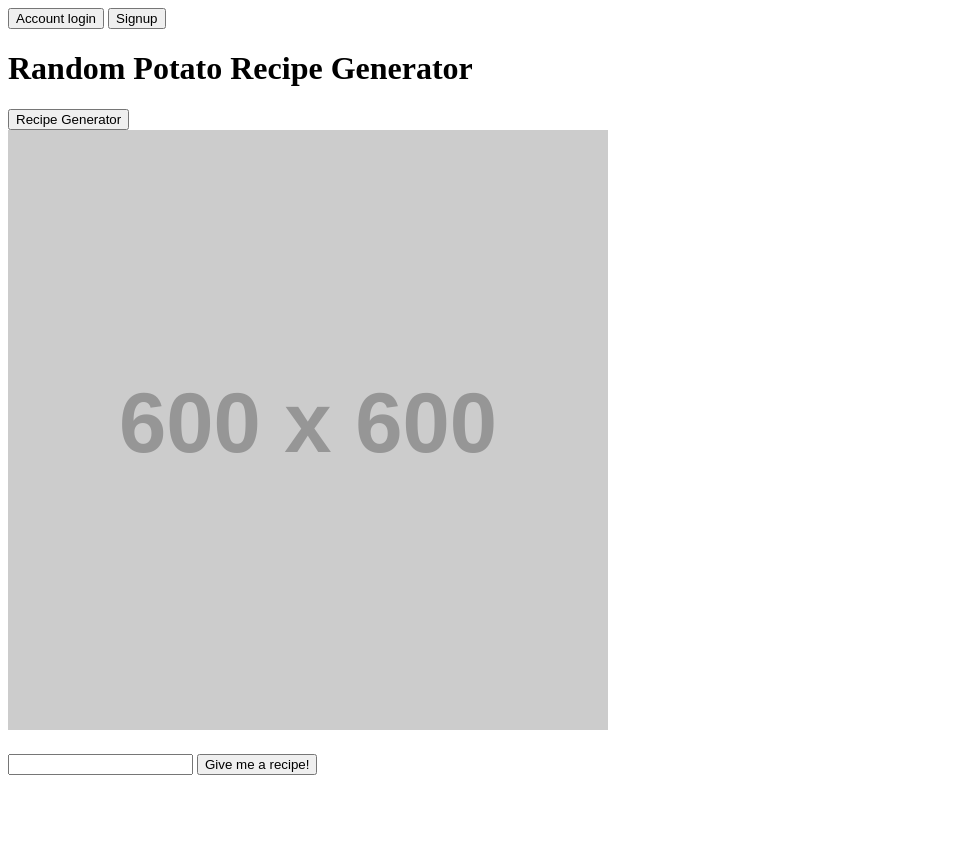
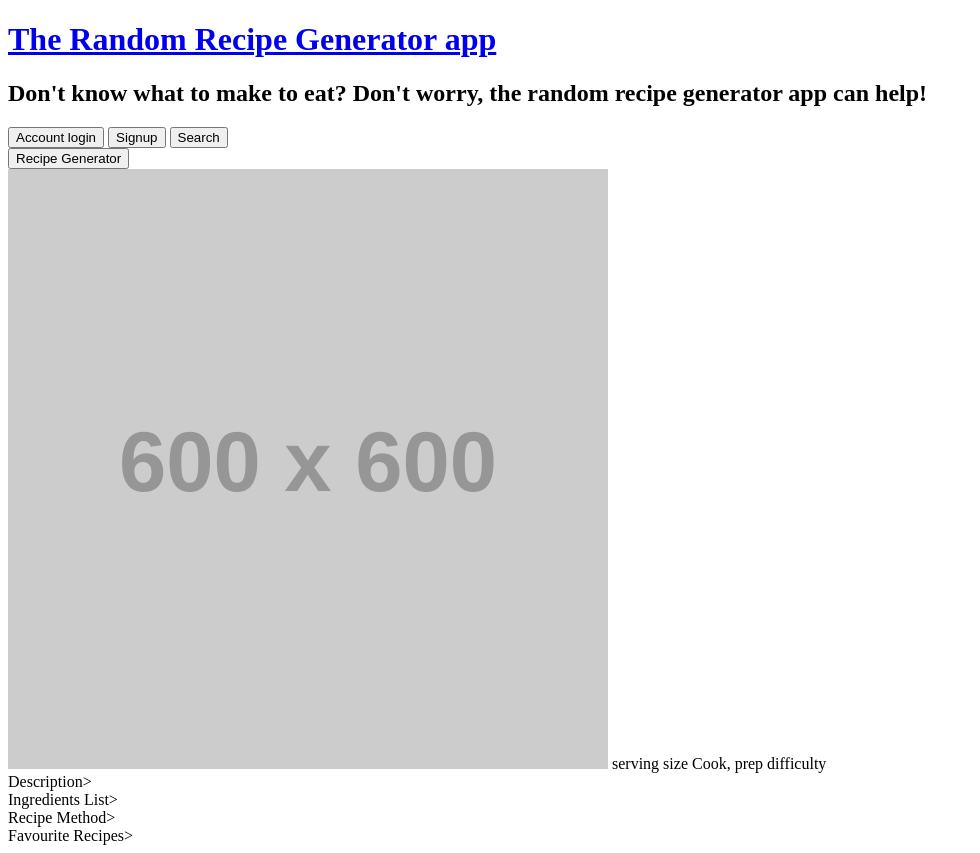
Before and after one commit to SchoolOfCode/w3d5_hackathon-recipe-app-team-back-to-the-future, a plain HTML site: page index.html in a window 1280 px wide. Shown: the whole page, without its empty margins (0-980 px from the left). Before the commit the page ends 800 px from the top, so only its background shows below. Drawn offline with Linux system fonts and the light colour scheme; placeholder pictures from the web are drawn by us.

Commit message:
html edited

```diff
--- a/index.html
+++ b/index.html
@@ -3,21 +3,36 @@
   <head>
     <meta charset="UTF-8" />
     <meta name="viewport" content="width=device-width, initial-scale=1.0" />
-    <title>Random Potato Recipe Generator</title>
+    <title>The Random Recipe Generator app</title>
     <link rel="stylesheet" href= "style.css">
   </head>
   <body>
+    <div class="header">
+  <div class="container">
+    <a href="./"><h1 class="header header__title">The Random Recipe Generator app</h1></a>
+    <h2 class="header__subtitle">Don't know what to make to eat? Don't worry, the random recipe generator app can help!</h2>
+</div>
     <nav>
      <button id="login">Account login</button>
      <button id="Register">Signup</button>
+      <button id="search">Search</button>
     </nav>
-    <h1>Random Potato Recipe Generator</h1>
+
+    <section input aria-label="food-input" id="food-input">
     <button id="recipeGeneratorButton">Recipe Generator</button>
+  </section>
+
     <section id="recipe-section">
       <img id="recipe-Image" src="https://via.placeholder.com/600x600" alt="Recipe Image">
-      <h2 class="Recipe-Description"></h2>
-      <input aria-label="food-input" id="food-input" />
-      <button id="recipe-button">Give me a recipe!</button>
+      <span class="dot serving size">serving size</span>
+      <span class="dot cooking and preparation time">Cook, prep</span>
+      <span class="dot recipe difficulty indicator">difficulty</span>
+      <div class="recipe name"></div>
+      <div class="Recipe-Description">Description>
+      <div class="ingredients">Ingredients List>
+      <div class="recipe instructions">Recipe Method>
+        <div class="favourite recipes">Favourite Recipes>
+        </div>
       <a id="recipe-label"></a>
     </section>
     <script src="./main.js"></script>
```
